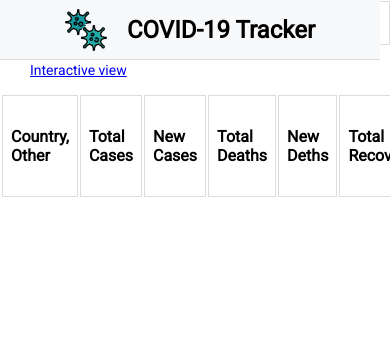
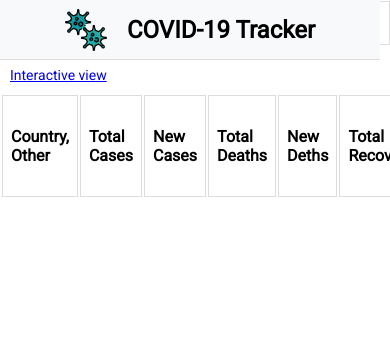
Before and after one commit to sanoylab/covid19-tracker, a PHP site: page /tabular.php in a window 390 px wide; the page is wider, and only the part inside the window is pictured. Shown: the top 360 px of that part. Run offline with PHP 8.4, Linux system fonts and the light colour scheme; data that the repository does not hold is empty; some libraries are stand-ins or nearby versions.

Commit message:
change css for the tabular view

```diff
--- a/css/style.css
+++ b/css/style.css
@@ -219,7 +219,8 @@ h6 {
   justify-content: space-between;
   width: 50%;
 
-  padding: 5px 30px;
+  padding: 10px 0px 0px 10px;
+
   margin-bottom: 10px;
 
 }
@@ -247,7 +248,7 @@ h6 {
   }
   .country-list{
     width: 100%;
-    order: 2;
+    order: 2; margin-top: 10px;
   }
   .map{
     order: 1;
@@ -261,9 +262,13 @@ h6 {
    display:none;
   }
 
+
  .donut-tabular{
    display:none;
  }
+ .infoTile{
+  padding: 2rem 1rem;
+}
  .view{
 
    margin-bottom: 10px;
--- a/tabular.php
+++ b/tabular.php
@@ -57,9 +57,9 @@
     <div  class="container"><nav class="header">
         <img class="d-block mx-auto mb-4" src="img/favicon.png" alt="" width="42" height="42"><h1>COVID-19 Tracker</h1>
          </nav>
-        <div class="country-list">
+        <div class="country-list info">
 
-            <div class="country-list-content info">
+            <div class="country-list-content">
 
                 <div class="infoTile " style="width: 272px;">
                 <h2 class="title" title="Total Confirmed Cases">Total Confirmed Cases</h2>
```
